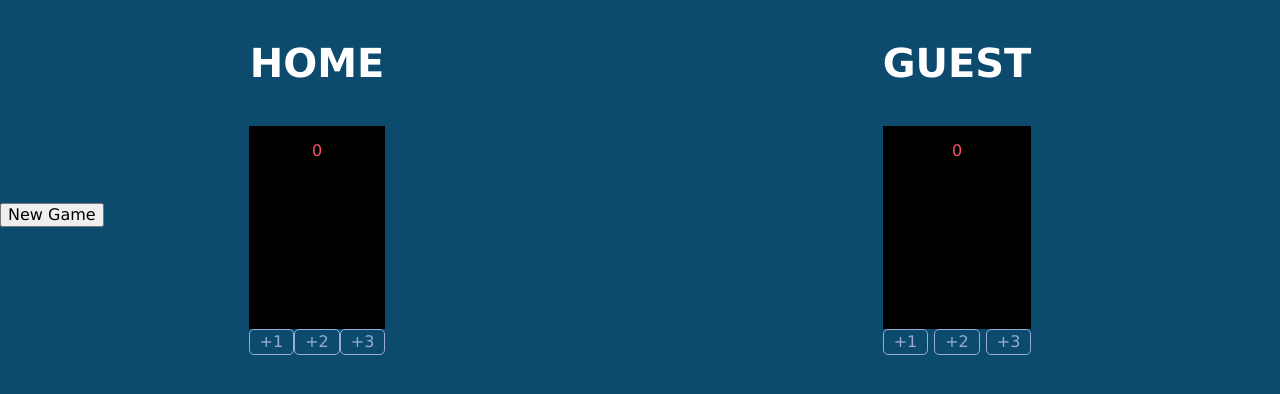
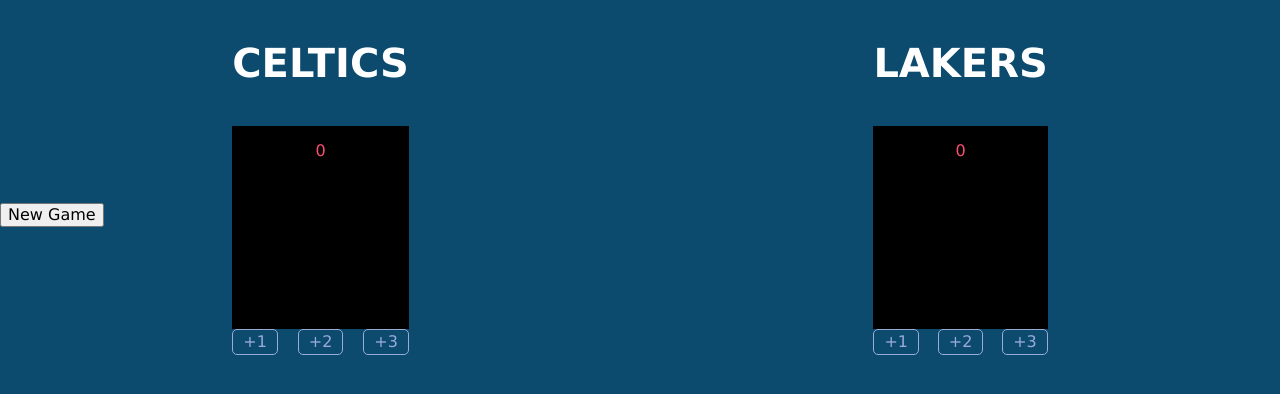
Before and after one commit to parrithomas/Basketball-Scoreboard, a plain HTML site: page index.html in a window 1280 px wide. Drawn offline with nearby package versions, Linux system fonts and the light colour scheme.

Commit message:
changed team names

```diff
--- a/index.html
+++ b/index.html
@@ -9,7 +9,7 @@
   <body>
     <div class="container">
       <div>
-        <h3>HOME</h3>
+        <h3>CELTICS</h3>
         <div class="score-box">
           <p id="homescore-el">0</p>
         </div>
@@ -21,7 +21,7 @@
       </div>
       <!-- end home div-->
       <div>
-        <h3>GUEST</h3>
+        <h3>LAKERS</h3>
         <div class="score-box">
           <p id="guestscore-el">0</p>
         </div>
```
